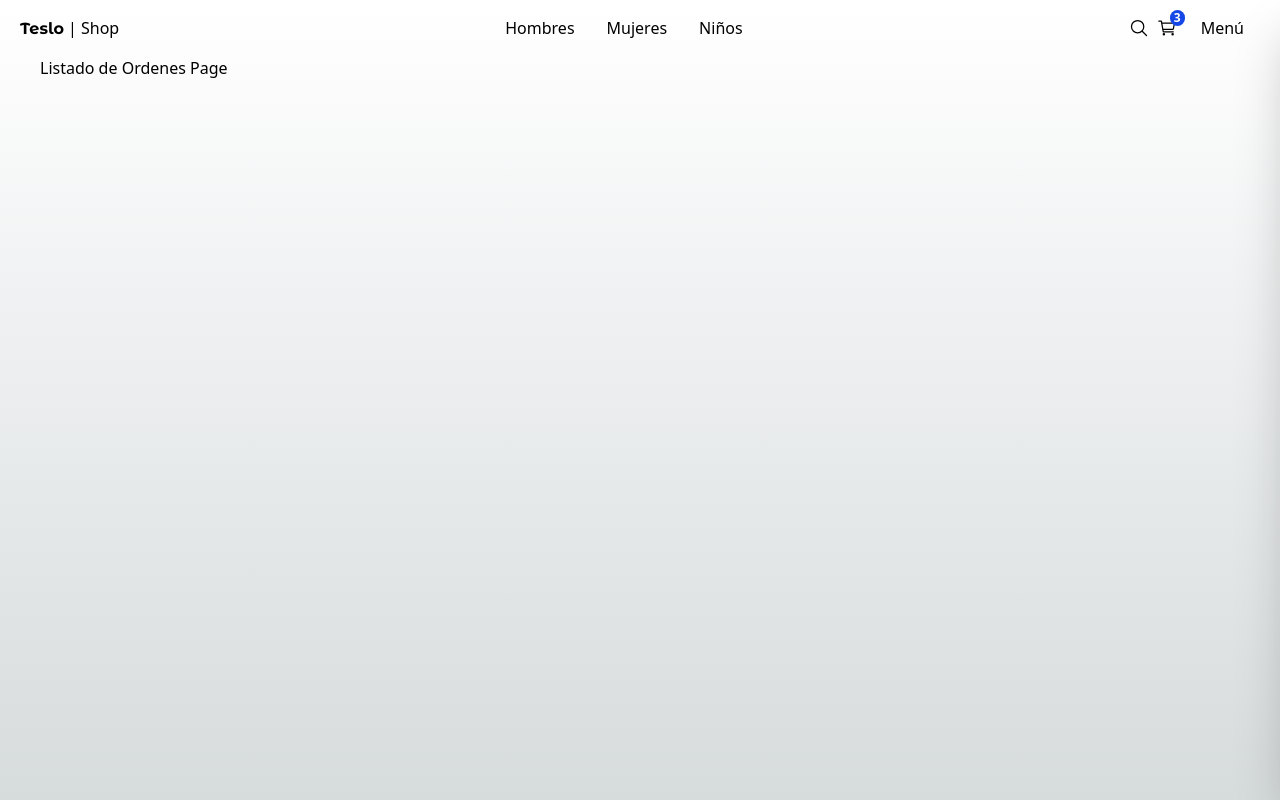
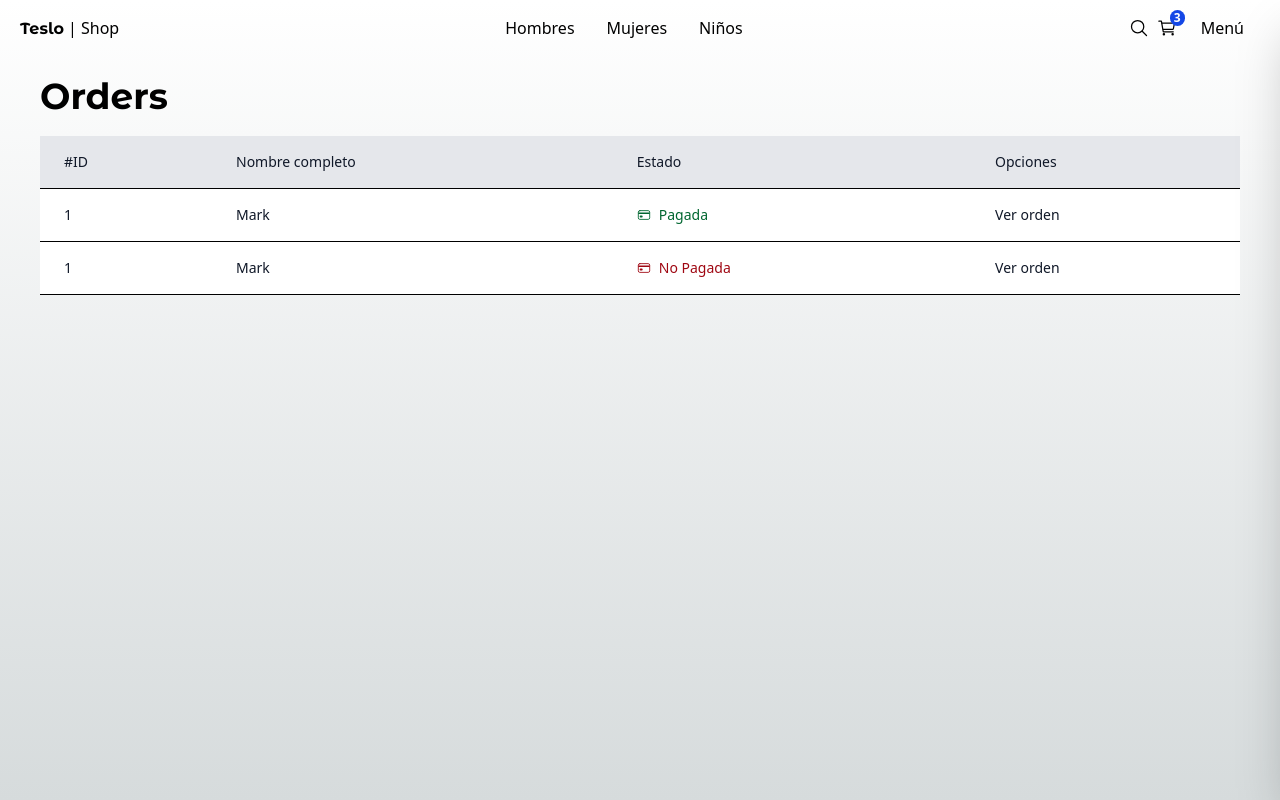
Before and after one commit to klich1984/teslo-shop-next, a Next.js app: page /orders in a window 1280 px wide. Built offline with nearby package versions, Linux system fonts and the light colour scheme.

Commit message:
feat: 🗿 Add order Page

```diff
--- a/src/app/(shop)/orders/page.tsx
+++ b/src/app/(shop)/orders/page.tsx
@@ -1,7 +1,82 @@
+import { Title } from '@/components'
+
+import Link from 'next/link'
+import { IoCardOutline } from 'react-icons/io5'
+
 export default function OrdersPage() {
   return (
-    <div>
-      <h1>Listado de Ordenes Page</h1>
-    </div>
+    <>
+      <Title title='Orders' />
+
+      <div className='mb-10'>
+        <table className='min-w-full'>
+          <thead className='bg-gray-200 border-b'>
+            <tr>
+              <th
+                scope='col'
+                className='text-sm font-medium text-gray-900 px-6 py-4 text-left'
+              >
+                #ID
+              </th>
+              <th
+                scope='col'
+                className='text-sm font-medium text-gray-900 px-6 py-4 text-left'
+              >
+                Nombre completo
+              </th>
+              <th
+                scope='col'
+                className='text-sm font-medium text-gray-900 px-6 py-4 text-left'
+              >
+                Estado
+              </th>
+              <th
+                scope='col'
+                className='text-sm font-medium text-gray-900 px-6 py-4 text-left'
+              >
+                Opciones
+              </th>
+            </tr>
+          </thead>
+          <tbody>
+            <tr className='bg-white border-b transition duration-300 ease-in-out hover:bg-gray-100'>
+              <td className='px-6 py-4 whitespace-nowrap text-sm font-medium text-gray-900'>
+                1
+              </td>
+              <td className='text-sm text-gray-900 font-light px-6 py-4 whitespace-nowrap'>
+                Mark
+              </td>
+              <td className='flex items-center text-sm  text-gray-900 font-light px-6 py-4 whitespace-nowrap'>
+                <IoCardOutline className='text-green-800' />
+                <span className='mx-2 text-green-800'>Pagada</span>
+              </td>
+              <td className='text-sm text-gray-900 font-light px-6 '>
+                <Link href='/orders/123' className='hover:underline'>
+                  Ver orden
+                </Link>
+              </td>
+            </tr>
+
+            <tr className='bg-white border-b transition duration-300 ease-in-out hover:bg-gray-100'>
+              <td className='px-6 py-4 whitespace-nowrap text-sm font-medium text-gray-900'>
+                1
+              </td>
+              <td className='text-sm text-gray-900 font-light px-6 py-4 whitespace-nowrap'>
+                Mark
+              </td>
+              <td className='flex items-center text-sm  text-gray-900 font-light px-6 py-4 whitespace-nowrap'>
+                <IoCardOutline className='text-red-800' />
+                <span className='mx-2 text-red-800'>No Pagada</span>
+              </td>
+              <td className='text-sm text-gray-900 font-light px-6 '>
+                <Link href='/orders/123' className='hover:underline'>
+                  Ver orden
+                </Link>
+              </td>
+            </tr>
+          </tbody>
+        </table>
+      </div>
+    </>
   )
 }
```
